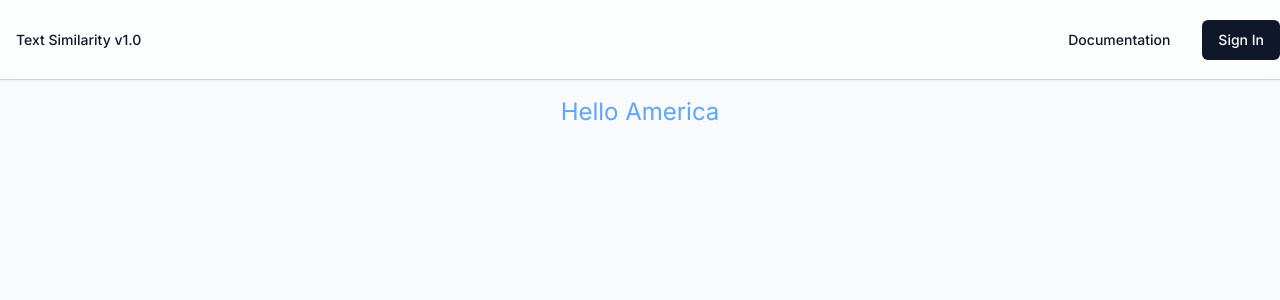
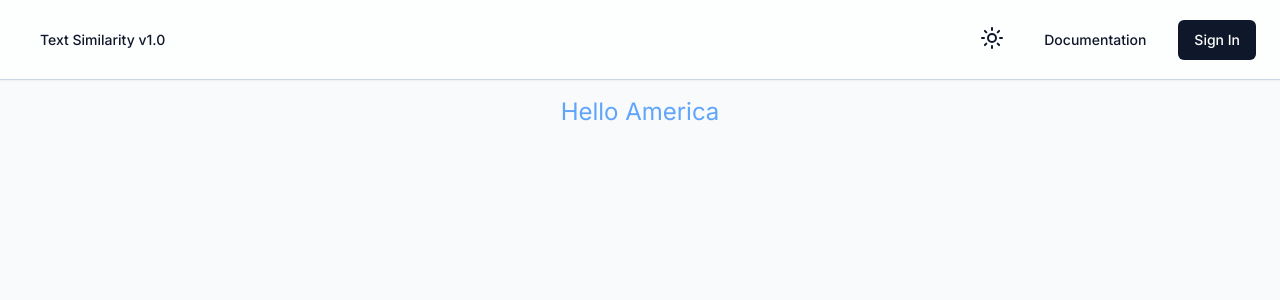
Before and after one commit to stDean/similarity-app_NEXT, a Next.js app: page / in a window 1280 px wide. Shown: the top 300 px of the page. Built offline with nearby package versions, Linux system fonts and the light colour scheme; no server answers.

Commit message:
added the light and dark mode toggle

```diff
--- /dev/null
+++ b/src/components/Icons.tsx
@@ -0,0 +1,11 @@
+import { ChevronLeft, ChevronRight, Moon, Sun, Laptop } from 'lucide-react'
+
+export const Icons = {
+  ChevronLeft,
+  ChevronRight,
+  Sun,
+  Moon,
+  Laptop,
+}
+
+export default Icons
--- a/src/components/NavBar.tsx
+++ b/src/components/NavBar.tsx
@@ -1,9 +1,10 @@
 import { getServerSession } from "next-auth";
 import Link from "next/link";
 
-import { buttonVariants } from "./ui/Button";
-import SignInButton from "./ui/SignInButton";
-import SignOutButton from "./ui/SignOutButton";
+import { buttonVariants } from "@/ui/Button";
+import SignInButton from "@/ui/SignInButton";
+import SignOutButton from "@/ui/SignOutButton";
+import { ThemeToggle } from "./ThemeToggle";
 
 const NavBar = async () => {
 
@@ -17,11 +18,11 @@
         </Link>
 
         <div className='md:hidden'>
-          {/* <ThemeToggle /> */}
+          <ThemeToggle />
         </div>
 
         <div className='hidden md:flex gap-4'>
-          {/* <ThemeToggle /> */}
+          <ThemeToggle />
 
           <Link
             href='/documentation'
--- /dev/null
+++ b/src/components/ThemeToggle.tsx
@@ -0,0 +1,47 @@
+"use client";
+
+import { useTheme } from "next-themes";
+
+import { Button } from "@/ui/Button";
+import {
+  DropdownMenu,
+  DropdownMenuContent,
+  DropdownMenuItem,
+  DropdownMenuTrigger,
+} from "@/ui/DropdownMenu";
+import Icons from "./Icons";
+
+export const ThemeToggle = () => {
+
+  const { setTheme } = useTheme()
+
+  return (
+    <DropdownMenu>
+      <DropdownMenuTrigger asChild>
+        <Button variant='ghost' size='sm'>
+          <Icons.Sun className='rotate-0 scale-100 transition-all hover:text-slate-900 dark:-rotate-90 dark:scale-0 dark:text-slate-400 dark:hover:text-slate-100' />
+
+          <Icons.Moon className='absolute rotate-90 scale-0 transition-all hover:text-slate-900 dark:rotate-0 dark:scale-100 dark:text-slate-400 dark:hover:text-slate-100' />
+          <span className='sr-only'>Toggle theme</span>
+        </Button>
+      </DropdownMenuTrigger>
+
+      <DropdownMenuContent align='end' forceMount>
+        <DropdownMenuItem onClick={() => setTheme('light')}>
+          <Icons.Sun className='mr-2 h-4 w-4' />
+          <span>Light</span>
+        </DropdownMenuItem>
+
+        <DropdownMenuItem onClick={() => setTheme('dark')}>
+          <Icons.Moon className='mr-2 h-4 w-4' />
+          <span>Dark</span>
+        </DropdownMenuItem>
+
+        <DropdownMenuItem onClick={() => setTheme('system')}>
+          <Icons.Laptop className='mr-2 h-4 w-4' />
+          <span>System</span>
+        </DropdownMenuItem>
+      </DropdownMenuContent>
+    </DropdownMenu>
+  )
+}
--- /dev/null
+++ b/src/components/ui/DropdownMenu.tsx
@@ -0,0 +1,200 @@
+"use client";
+
+import { forwardRef, ElementRef, ComponentPropsWithoutRef, HTMLAttributes } from "react";
+import * as DropdownMenuPrimitive from "@radix-ui/react-dropdown-menu";
+import { Check, ChevronRight, Circle } from "lucide-react";
+
+import { cn } from "@/lib/utils";
+
+const DropdownMenu = DropdownMenuPrimitive.Root
+
+const DropdownMenuTrigger = DropdownMenuPrimitive.Trigger
+
+const DropdownMenuGroup = DropdownMenuPrimitive.Group
+
+const DropdownMenuPortal = DropdownMenuPrimitive.Portal
+
+const DropdownMenuSub = DropdownMenuPrimitive.Sub
+
+const DropdownMenuRadioGroup = DropdownMenuPrimitive.RadioGroup
+
+const DropdownMenuSubTrigger = forwardRef<
+  ElementRef<typeof DropdownMenuPrimitive.SubTrigger>,
+  ComponentPropsWithoutRef<typeof DropdownMenuPrimitive.SubTrigger> & {
+    inset?: boolean
+  }
+>(({ className, inset, children, ...props }, ref) => (
+  <DropdownMenuPrimitive.SubTrigger
+    ref={ref}
+    className={cn(
+      'flex cursor-default select-none items-center rounded-sm py-1.5 px-2 text-sm font-medium outline-none focus:bg-slate-100 data-[state=open]:bg-slate-100 dark:focus:bg-slate-700 dark:data-[state=open]:bg-slate-700',
+      inset && 'pl-8',
+      className
+    )}
+    {...props}>
+    {children}
+    <ChevronRight className='ml-auto h-4 w-4' />
+  </DropdownMenuPrimitive.SubTrigger>
+))
+DropdownMenuSubTrigger.displayName =
+  DropdownMenuPrimitive.SubTrigger.displayName
+
+const DropdownMenuSubContent = forwardRef<
+  ElementRef<typeof DropdownMenuPrimitive.SubContent>,
+  ComponentPropsWithoutRef<typeof DropdownMenuPrimitive.SubContent>
+>(({ className, ...props }, ref) => (
+  <DropdownMenuPrimitive.SubContent
+    ref={ref}
+    className={cn(
+      'z-50 min-w-[8rem] overflow-hidden rounded-md border border-slate-100 bg-white p-1 text-slate-700 shadow-md animate-in slide-in-from-left-1 dark:border-slate-800 dark:bg-slate-800 dark:text-slate-400',
+      className
+    )}
+    {...props}
+  />
+))
+DropdownMenuSubContent.displayName =
+  DropdownMenuPrimitive.SubContent.displayName
+
+const DropdownMenuContent = forwardRef<
+  ElementRef<typeof DropdownMenuPrimitive.Content>,
+  ComponentPropsWithoutRef<typeof DropdownMenuPrimitive.Content>
+>(({ className, sideOffset = 4, ...props }, ref) => (
+  <DropdownMenuPrimitive.Portal>
+    <DropdownMenuPrimitive.Content
+      ref={ref}
+      sideOffset={sideOffset}
+      className={cn(
+        'z-50 min-w-[8rem] overflow-hidden rounded-md border border-slate-100 bg-white p-1 text-slate-700 shadow-md animate-in data-[side=right]:slide-in-from-left-2 data-[side=left]:slide-in-from-right-2 data-[side=bottom]:slide-in-from-top-2 data-[side=top]:slide-in-from-bottom-2 dark:border-slate-800 dark:bg-slate-800 dark:text-slate-400',
+        className
+      )}
+      {...props}
+    />
+  </DropdownMenuPrimitive.Portal>
+))
+DropdownMenuContent.displayName = DropdownMenuPrimitive.Content.displayName
+
+const DropdownMenuItem = forwardRef<
+  ElementRef<typeof DropdownMenuPrimitive.Item>,
+  ComponentPropsWithoutRef<typeof DropdownMenuPrimitive.Item> & {
+    inset?: boolean
+  }
+>(({ className, inset, ...props }, ref) => (
+  <DropdownMenuPrimitive.Item
+    ref={ref}
+    className={cn(
+      'relative flex cursor-default text-base md:text-sm select-none items-center rounded-sm py-1.5 px-2 font-medium outline-none focus:bg-slate-100 data-[disabled]:pointer-events-none data-[disabled]:opacity-50 dark:focus:bg-slate-700',
+      inset && 'pl-8',
+      className
+    )}
+    {...props}
+  />
+))
+DropdownMenuItem.displayName = DropdownMenuPrimitive.Item.displayName
+
+const DropdownMenuCheckboxItem = forwardRef<
+  ElementRef<typeof DropdownMenuPrimitive.CheckboxItem>,
+  ComponentPropsWithoutRef<typeof DropdownMenuPrimitive.CheckboxItem>
+>(({ className, children, checked, ...props }, ref) => (
+  <DropdownMenuPrimitive.CheckboxItem
+    ref={ref}
+    className={cn(
+      'relative flex cursor-default select-none items-center rounded-sm py-1.5 pl-8 pr-2 text-sm font-medium outline-none focus:bg-slate-100 data-[disabled]:pointer-events-none data-[disabled]:opacity-50 dark:focus:bg-slate-700',
+      className
+    )}
+    checked={checked}
+    {...props}>
+    <span className='absolute left-2 flex h-3.5 w-3.5 items-center justify-center'>
+      <DropdownMenuPrimitive.ItemIndicator>
+        <Check className='h-4 w-4' />
+      </DropdownMenuPrimitive.ItemIndicator>
+    </span>
+    {children}
+  </DropdownMenuPrimitive.CheckboxItem>
+))
+DropdownMenuCheckboxItem.displayName =
+  DropdownMenuPrimitive.CheckboxItem.displayName
+
+const DropdownMenuRadioItem = forwardRef<
+  ElementRef<typeof DropdownMenuPrimitive.RadioItem>,
+  ComponentPropsWithoutRef<typeof DropdownMenuPrimitive.RadioItem>
+>(({ className, children, ...props }, ref) => (
+  <DropdownMenuPrimitive.RadioItem
+    ref={ref}
+    className={cn(
+      'relative flex cursor-default select-none items-center rounded-sm py-1.5 pl-8 pr-2 text-sm font-medium outline-none focus:bg-slate-100 data-[disabled]:pointer-events-none data-[disabled]:opacity-50 dark:focus:bg-slate-700',
+      className
+    )}
+    {...props}>
+    <span className='absolute left-2 flex h-3.5 w-3.5 items-center justify-center'>
+      <DropdownMenuPrimitive.ItemIndicator>
+        <Circle className='h-2 w-2 fill-current' />
+      </DropdownMenuPrimitive.ItemIndicator>
+    </span>
+    {children}
+  </DropdownMenuPrimitive.RadioItem>
+))
+DropdownMenuRadioItem.displayName = DropdownMenuPrimitive.RadioItem.displayName
+
+const DropdownMenuLabel = forwardRef<
+  ElementRef<typeof DropdownMenuPrimitive.Label>,
+  ComponentPropsWithoutRef<typeof DropdownMenuPrimitive.Label> & {
+    inset?: boolean
+  }
+>(({ className, inset, ...props }, ref) => (
+  <DropdownMenuPrimitive.Label
+    ref={ref}
+    className={cn(
+      'px-2 py-1.5 text-sm font-semibold text-slate-900 dark:text-slate-300',
+      inset && 'pl-8',
+      className
+    )}
+    {...props}
+  />
+))
+DropdownMenuLabel.displayName = DropdownMenuPrimitive.Label.displayName
+
+const DropdownMenuSeparator = forwardRef<
+  ElementRef<typeof DropdownMenuPrimitive.Separator>,
+  ComponentPropsWithoutRef<typeof DropdownMenuPrimitive.Separator>
+>(({ className, ...props }, ref) => (
+  <DropdownMenuPrimitive.Separator
+    ref={ref}
+    className={cn('-mx-1 my-1 h-px bg-slate-100 dark:bg-slate-700', className)}
+    {...props}
+  />
+))
+DropdownMenuSeparator.displayName = DropdownMenuPrimitive.Separator.displayName
+
+const DropdownMenuShortcut = ({
+  className,
+  ...props
+}: HTMLAttributes<HTMLSpanElement>) => {
+  return (
+    <span
+      className={cn(
+        'ml-auto text-xs tracking-widest text-slate-500',
+        className
+      )}
+      {...props}
+    />
+  )
+}
+DropdownMenuShortcut.displayName = 'DropdownMenuShortcut'
+
+export {
+  DropdownMenu,
+  DropdownMenuTrigger,
+  DropdownMenuContent,
+  DropdownMenuItem,
+  DropdownMenuCheckboxItem,
+  DropdownMenuRadioItem,
+  DropdownMenuLabel,
+  DropdownMenuSeparator,
+  DropdownMenuShortcut,
+  DropdownMenuGroup,
+  DropdownMenuPortal,
+  DropdownMenuSub,
+  DropdownMenuSubContent,
+  DropdownMenuSubTrigger,
+  DropdownMenuRadioGroup,
+}
--- /dev/null
+++ b/src/components/ui/Toast.tsx
@@ -0,0 +1,13 @@
+import { FC } from "react";
+
+interface ToastProps {
+
+}
+
+const Toast: FC<ToastProps> = () => {
+  return (
+    <div></div>
+  );
+}
+
+export default Toast;
--- a/tailwind.config.js
+++ b/tailwind.config.js
@@ -1,12 +1,32 @@
+const { colors } = require('tailwindcss/colors');
+const { fontFamily } = require('tailwindcss/defaultTheme');
+
 /** @type {import('tailwindcss').Config} */
 module.exports = {
+  darkMode: ['class'],
   content: [
     './src/pages/**/*.{js,ts,jsx,tsx,mdx}',
     './src/components/**/*.{js,ts,jsx,tsx,mdx}',
     './src/app/**/*.{js,ts,jsx,tsx,mdx}',
   ],
   theme: {
-    extend: {},
+    container: {
+      center: true,
+      padding: '1.5rem',
+      screens: {
+        '2xl': '1360px',
+      },
+    },
+    extend: {
+      fontFamily: {
+        sans: ['var(--font-inter)', ...fontFamily.sans],
+      },
+      colors: {
+        ...colors,
+        'light-gold': '#f5bc51',
+        'dark-gold': '#533519',
+      },
+    },
   },
-  plugins: [],
+  plugins: [require('tailwindcss-animate'), require('@tailwindcss/typography')],
 }
```
Also changed, not shown: src/app/layout.tsx (line endings or trailing spaces).
